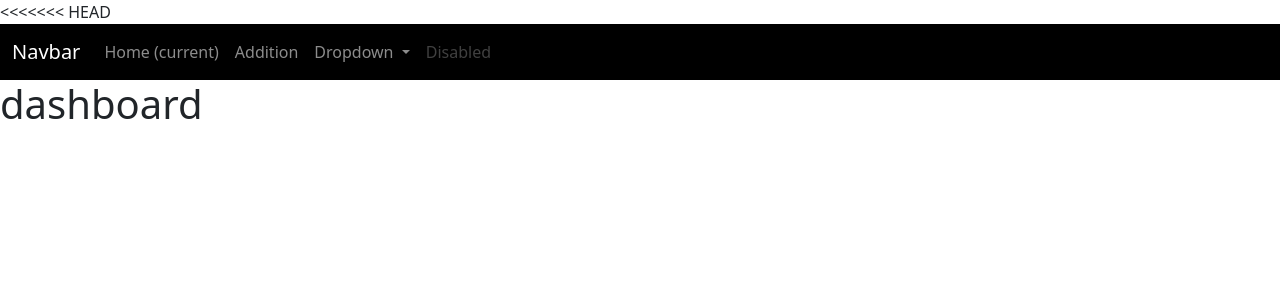
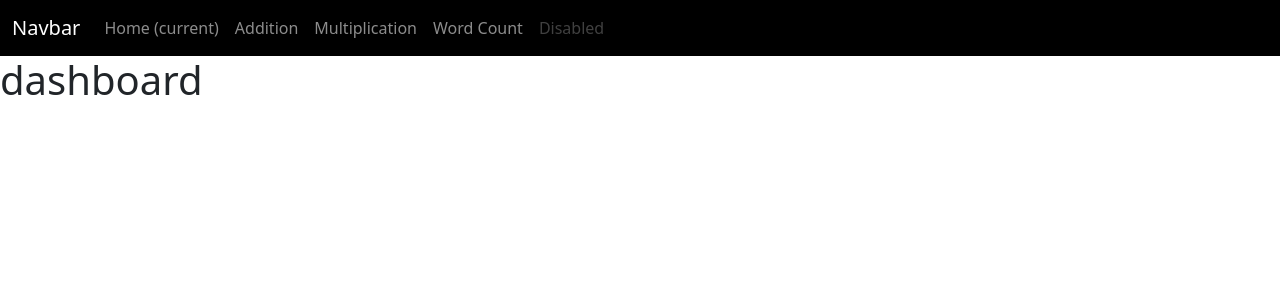
Before and after one commit to abhinavg04/blog_app, a Django app: page /user/ in a window 1280 px wide. Shown: the top 300 px of the page. Run offline with Django 5.2, Linux system fonts and the light colour scheme.

Commit message:
word count

```diff
--- a/user/templates/dashboard.html
+++ b/user/templates/dashboard.html
@@ -1,13 +1,8 @@
 <!doctype html>
-<<<<<<< HEAD
 {% extends "navbar.html" %}
 <html lang="en">
     {% load static %}
 
-=======
-<html lang="en">
-    {% load static %}
->>>>>>> 6222876f54bd4e584488fdaf2380f423aa948294
     <head>
         <title>Title</title>
         <!-- Required meta tags -->
@@ -29,19 +24,12 @@
 
     <body>
         <header>
-<<<<<<< HEAD
 
         </header>
         <main>
             {% block dash %}
                 <h1>dashboard</h1>
             {% endblock dash %}
-=======
-            {% include "navbar.html" %}
-        </header>
-        <main>
-            <h1>Dashboard</h1>
->>>>>>> 6222876f54bd4e584488fdaf2380f423aa948294
         </main>
         <footer>
             <!-- place footer here -->
--- a/user/templates/navbar.html
+++ b/user/templates/navbar.html
@@ -40,16 +40,11 @@
               <li class="nav-item">
                 <a class="nav-link" href="{% url 'add' %}">Addition</a>
               </li>
-              <li class="nav-item dropdown">
-                <a class="nav-link dropdown-toggle" href="#" id="navbarDropdown" role="button" data-toggle="dropdown" aria-haspopup="true" aria-expanded="false">
-                  Dropdown
-                </a>
-                <div class="dropdown-menu" aria-labelledby="navbarDropdown">
-                  <a class="dropdown-item" href="#">Action</a>
-                  <a class="dropdown-item" href="#">Another action</a>
-                  <div class="dropdown-divider"></div>
-                  <a class="dropdown-item" href="#">Something else here</a>
-                </div>
+              <li class="nav-item">
+                <a class="nav-link" href="{% url 'mul' %}">Multiplication</a>
+              </li>
+              <li class="nav-item">
+                <a class="nav-link" href="{% url 'word' %}">Word Count</a>
               </li>
               <li class="nav-item">
                 <a class="nav-link disabled" href="#">Disabled</a>
--- a/user/urls.py
+++ b/user/urls.py
@@ -2,5 +2,7 @@ from django.urls import path
 from user.views import *
 urlpatterns = [
     path('',DashBoardView.as_view(),name="dash"),
-    path('add',AdditionView.as_view(),name="add")
+    path('add',AdditionView.as_view(),name="add"),
+    path('mul',MulView.as_view(),name="mul"),
+    path('word',WordCount.as_view(),name="word"),
 ]
--- a/user/views.py
+++ b/user/views.py
@@ -22,3 +22,31 @@ class AdditionView(View):
         context={}
         context["data"] = sum
         return render(request,'addition.html',context)
+class MulView(View):
+    def get(self,request):
+        return render(request,"addition.html")
+    def post(self,request):
+        num1 = request.POST.get('num1')
+        num2 = request.POST.get('num2')
+        try:
+            sum = int(num1)*int(num2)
+        except:
+            sum = "error"
+        context={}
+        context["data"] = sum
+        return render(request,'multiplication.html',context)
+class WordCount(View):
+    def get(self,request):
+        return render(request,"word_count.html")
+    def post(self,request):
+        sentence = request.POST.get('text')
+        word_list = sentence.split(" ")
+        d = {}
+        for word in word_list:
+            if word in d:
+                d[word] += 1
+            else:
+                d[word] = 1
+        context={}
+        context["data"] = d
+        return render(request,'word_count.html',context)
```
Also changed, not shown: user/templates/addition.html (+0 -7 lines), user/templates/multiplication.html (added, +13 -0 lines), user/templates/word_count.html (added, +14 -0 lines).
